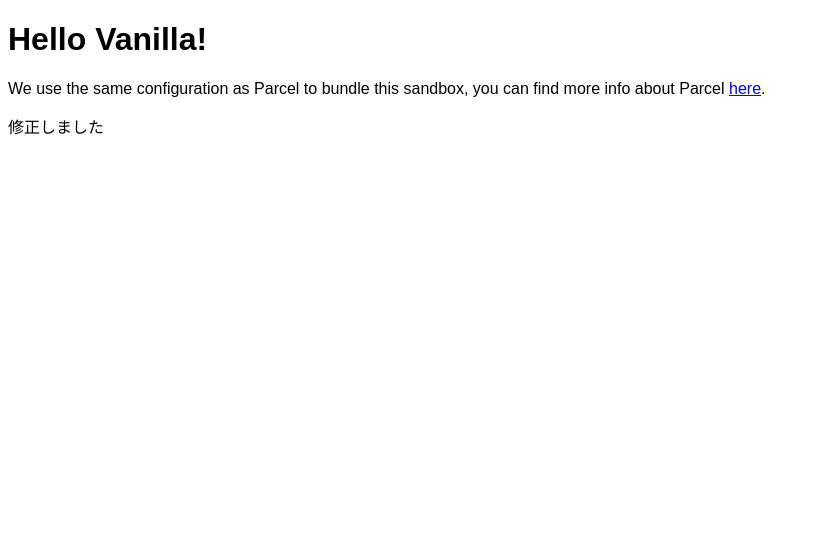
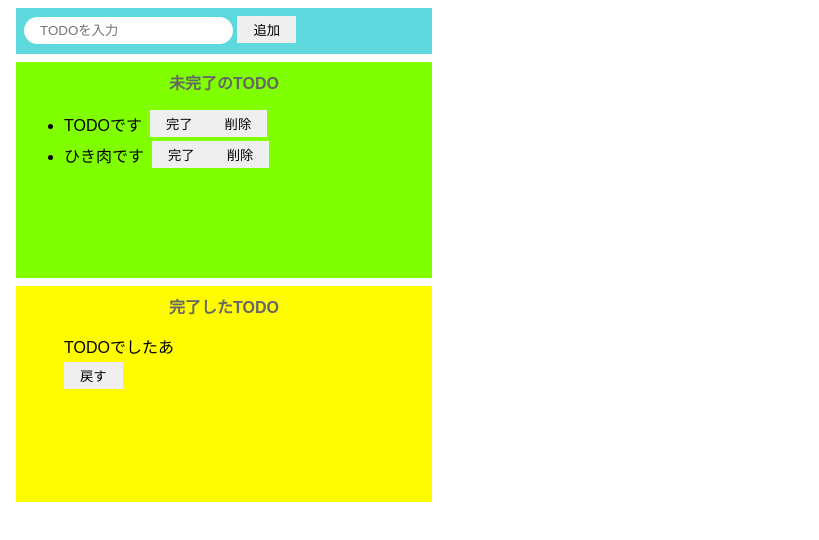
Before and after one commit to Daiki-Matsushita/codesandbox-test, a website built with Parcel: page src/index.html in a window 1280 px wide. Shown: the whole page, without its empty margins (0-819 px from the left). Built offline with nearby package versions, Linux system fonts and the light colour scheme.

Commit message:
Update 4 files

```diff
--- a/src/index.html
+++ b/src/index.html
@@ -1,13 +1,40 @@
 <!DOCTYPE html>
 <html>
   <head>
-    <title>Parcel Sandbox</title>
+    <title>TODOアプリ-従来のJSで</title>
+    <link rel="stylesheet" href="./styles.css">
     <meta charset="UTF-8" />
   </head>
 
   <body>
-    <div id="app"></div>
-    <p>修正しました</p>
+    <div class="input-area">
+      <input id="add-text" placeholder="TODOを入力"/>
+      <button id="add-button">追加</button>
+    </div>
+    <div class="incomplete-area">
+      <p class="title">未完了のTODO</p>
+      <ul id="incomplete-list">
+        <div class="list-row">
+          <li>TODOです</li>
+          <button>完了</button>
+          <button>削除</button>
+        </div>
+        <div class="list-row">
+          <li>ひき肉です</li>
+          <button>完了</button>
+          <button>削除</button>
+        </div>
+      </ul>
+    </div>
+    <div class="complete-area">
+      <p class="title">完了したTODO</p>
+      <ul id="complete-list">
+        <div>
+          <li class="list-row">TODOでしたあ</li>
+          <button>戻す</button>
+        </div>
+      </ul>
+    </div>
 
     <script src="./index.mjs" type="module"></script>
   </body>
--- a/src/index.mjs
+++ b/src/index.mjs
@@ -1,10 +1,51 @@
 import "./styles.css";
 
-document.getElementById("app").innerHTML = `
-<h1>Hello Vanilla!</h1>
-<div>
-  We use the same configuration as Parcel to bundle this sandbox, you can find more
-  info about Parcel
-  <a href="https://parceljs.org" target="_blank" rel="noopener noreferrer">here</a>.
-</div>
-`;
+const onClickAdd = () => {
+  // テキストボックスの値を取得し、初期化する
+  const inputText = document.getElementById("add-text").value;
+  document.getElementById("add-text").value = "";
+
+  // div生成
+  const div = document.createElement("div");
+  div.className = "list-row";
+
+  // liタグ作成
+  const li = document.createElement("li");
+  li.innerText = inputText;
+
+  // button(完了)タグ生成
+  const completeButton = document.createElement("button");
+  completeButton.innerText = "完了";
+  completeButton.addEventListener("click", () => {
+    // 完了リストに追加
+    document.getElementById("complete-list").appendChild(div);
+
+    // 押された完了ボタンの親タグ(div)を未完了リストから削除
+    const completeTarget = completeButton.parentNode;
+    console.log(completeTarget);
+    document.getElementById("incomplete-list").removeChild(completeTarget);
+
+  });
+
+  // button(削除)タグ生成
+  const deleteButton = document.createElement("button");
+  deleteButton.innerText = "削除";
+  deleteButton.addEventListener("click", () => {
+    // 押された削除ボタンの親タグ(div)を未完了リストから削除
+    const deleteTarget = deleteButton.parentNode;
+    console.log(deleteTarget);
+    document.getElementById("incomplete-list").removeChild(deleteTarget);
+  });
+
+  // divタグの子要素に各要素を設定
+  div.appendChild(li);
+  div.appendChild(completeButton);
+  div.appendChild(deleteButton);
+
+  // 未完了リストに追加
+  document.getElementById("incomplete-list").appendChild(div);
+};
+
+document
+  .getElementById("add-button")
+  .addEventListener("click", () => onClickAdd());
--- a/src/styles.css
+++ b/src/styles.css
@@ -1,3 +1,65 @@
 body {
   font-family: sans-serif;
 }
+
+input {
+  border-radius: 16px;
+  border: none;
+  padding: 6px 16px;
+  outline: none;
+}
+
+button {
+  border-radius: 16;
+  border: none;
+  padding: 4px 16px;
+}
+
+button:hover {
+  background-color: #ff7fff;
+  color: #fff;
+  cursor: pointer;
+}
+
+li {
+  margin-right: 8px;
+}
+
+.input-area {
+  background-color: rgb(93, 217, 222);
+  width: 400px;
+  height: 30px;
+  padding: 8px;
+  margin: 8px;
+}
+
+.incomplete-area {
+  background-color: chartreuse;
+  width: 400px;
+  height: 30px;
+  min-height: 200px;
+  padding: 8px;
+  margin: 8px;
+}
+
+.complete-area {
+  background-color: hwb(59 0% 0%);
+  width: 400px;
+  height: 30px;
+  min-height: 200px;
+  padding: 8px;
+  margin: 8px;
+}
+
+.title {
+  text-align: center;
+  margin-top: 0;
+  font-weight: bold;
+  color: #666;
+}
+
+.list-row {
+  display: flex;
+  align-items: center;
+  padding-bottom: 4px;
+}
```
Also changed, not shown: .codesandbox/tasks.json (added).
